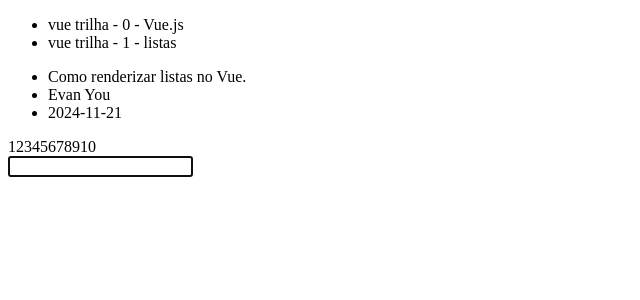
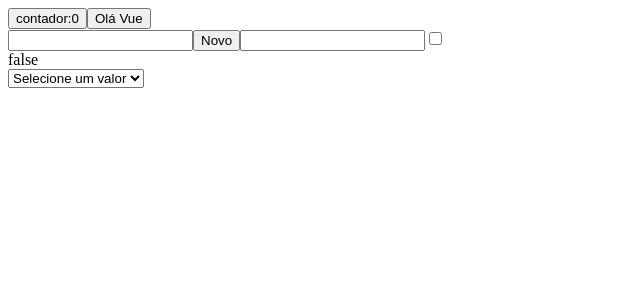
Before and after one commit to kassiakellem/trilha-vue-basico-estudo, a Vue app: page / in a window 1280 px wide. Shown: the top 300 px of the page, without its empty margins (0-640 px from the left). Built offline with nearby package versions, Linux system fonts and the light colour scheme.

Commit message:
Adicionada aula sobre form input bindings e modificadores, incluindo o uso de `v-model` com modificadores  e exemplos práticos de reatividade em formulários.

```diff
--- a/src/App.vue
+++ b/src/App.vue
@@ -7,6 +7,7 @@
 import Condicional from './components/Condicional.vue';
 import Listas from './components/Listas.vue';
 import Templetes from './components/Templetes.vue';
+import EventosLifCycleHooks from './components/EventosLifCycleHooks.vue';
 
 </script>
 
@@ -20,7 +21,8 @@
     <ClassStyle/>
     <Condicional/>
      -->
-    <Listas/>
-    <Templetes/>
+    <!-- <Listas/>
+    <Templetes/> -->
+    <EventosLifCycleHooks/>
   </main>
 </template>
--- /dev/null
+++ b/src/components/ClassStyle.vue
@@ -0,0 +1,35 @@
+<script setup>
+import { ref } from 'vue';
+
+// Manipulação de classes e estilos: criando classes dinâmicas.
+const ativa = ref(false);
+const erro =ref(true);
+
+const corAtiva= ref("red")
+const fontSize= ref(38)
+
+const classAtiva = "ativo";
+const classError = "erro";
+
+</script>
+
+<template>
+    <!-- <div class="estatico" :class="{ativa? classAtiva:'', classError}"></div> -->
+     <div :style="{color:corAtiva, fontSize: fontSize + 'px'}">Vue</div>
+
+</template>
+
+<style>
+.estatico {
+    width: 100px;
+    height: 100px;
+    background-color: blue;
+}
+.ativo {
+ background-color: green;
+}
+.erro {
+    background-color: red
+}
+
+</style>
--- a/src/components/EventosLifCycleHooks.vue
+++ b/src/components/EventosLifCycleHooks.vue
@@ -1,15 +1,52 @@
 <script setup>
 import { ref } from 'vue';
 const contador = ref(0)
-const nome = ref ("vue.js")
-const olaVue = ()=> {
-    alert (`Olá ${nome.value}`);
+const nome = ref("vue.js")
+const olaVue = () => {
+    alert(`Olá ${nome.value}`);
 }
+
+const botaoDireito= () => {
+    alert("clicou com botão direito")
+}
+
+const enviarMensagem= () => {
+    alert("Mensagem enviada com sucesso!")
+}
+
+
+const textoDoInput= ref("");
+
+const check = ref(false);
+
+const selecionado = ref("");
 
 </script>
 
 <template>
- <button @click="contador++">contador:{{contador}}</button>
-<button @click="olaVue">Olá Vue </button>
+    <div>
+        <button @click="contador++">contador:{{ contador }}</button>
+        <button @click="olaVue">Olá Vue </button>
+
+        </div>
+        <div>
+
+        <input @keyup.enter="enviarMensagem"/>
+        <button @click.right="botaoDireito">Novo</button>
+        <input v-model="textoDoInput">
+       <input type="checkbox" id="checkbox" v-model="check"/>
+       <div>{{ check }}</div>
+    </div>
+    <div>
+    <select v-model="selecionado">
+        <option disabled value="">Selecione um valor</option>
+        <option>A</option>
+        <option>B</option>
+        <option>C</option>
+
+    </select>
+        <br/>
+        <div>{{ selecionado }}</div>
+    </div>
 
 </template>
--- a/src/components/Templetes.vue
+++ b/src/components/Templetes.vue
@@ -2,9 +2,12 @@
 import { onMounted, ref } from 'vue';
 const inputRefs = ref(null)
 
-onMounted(()=> {
-    inputRefs.value.focus()
-})
+// O hook 'onMounted'
+ //é chamado quando o componente é montado no DOM.
+ onMounted(()=> {
+     inputRefs.value.focus()
+    })
+//o valor da referência 'inputRefs' e aplica o foco no campo de input.
 
 </script>
 <template>
```
Also changed, not shown: src/components/components.vue (deleted, +0 -17 lines).
